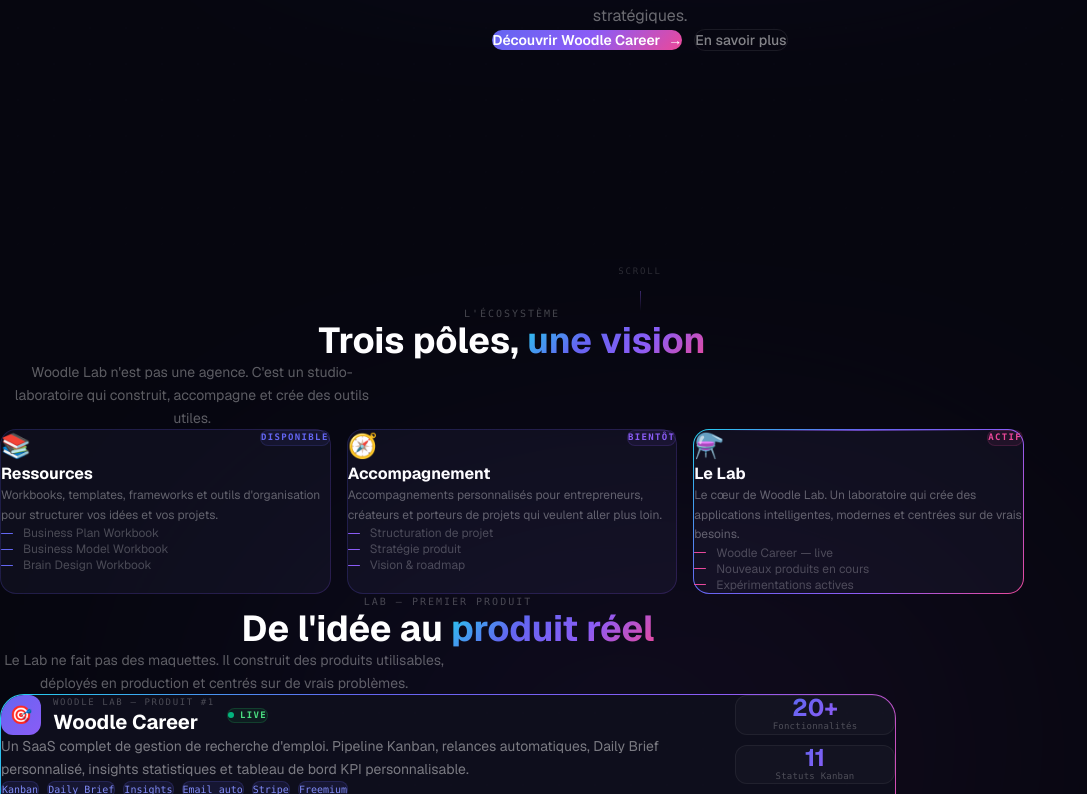
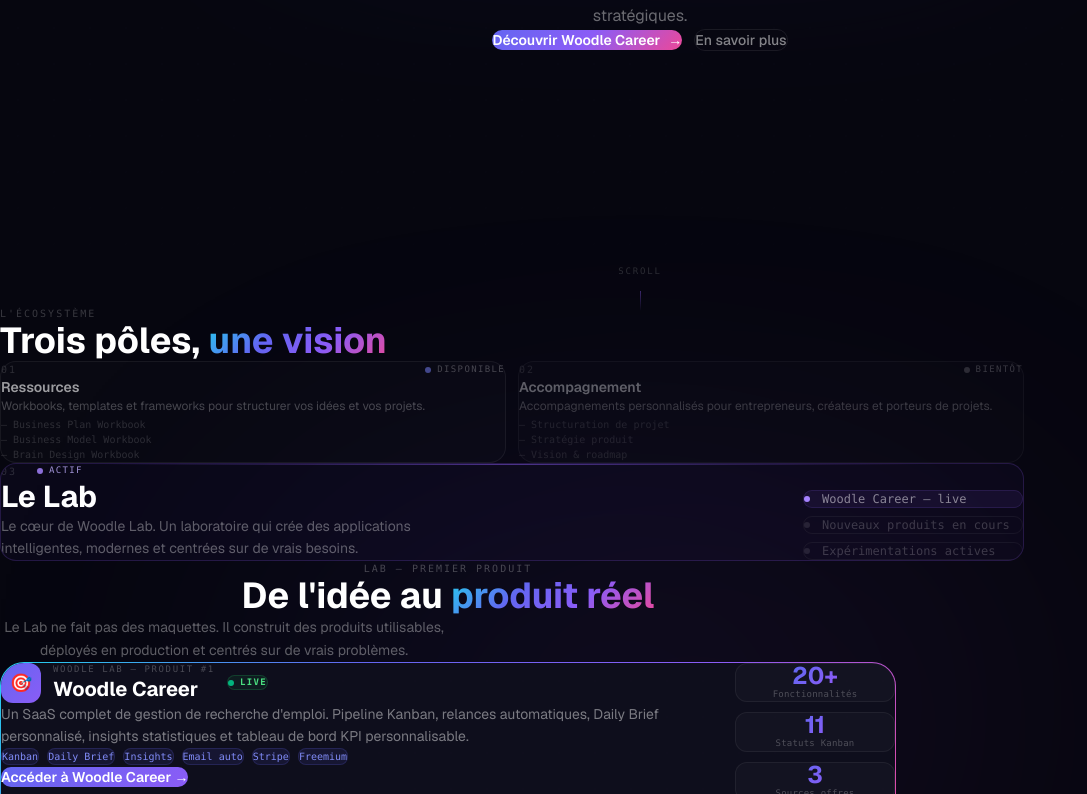
Before and after one commit to KhadySall/woodle-lab, a Next.js app: page / in a window 1280 px wide. Shown: the part 494-1288 px from the top of the page, without its empty margins (0-1087 px from the left). Built offline with nearby package versions, Linux system fonts and the light colour scheme.

Commit message:
design: refonte Ecosystem — hiérarchie visuelle, no emojis, Le Lab dominant

```diff
--- a/src/components/sections/Ecosystem.tsx
+++ b/src/components/sections/Ecosystem.tsx
@@ -2,39 +2,9 @@
 
 import { motion } from 'framer-motion'
 
-const POLES = [
-  {
-    icon: '📚',
-    label: 'Ressources',
-    desc: 'Workbooks, templates, frameworks et outils d\'organisation pour structurer vos idées et vos projets.',
-    items: ['Business Plan Workbook', 'Business Model Workbook', 'Brain Design Workbook'],
-    statusLabel: 'Disponible',
-    statusColor: '#6366f1',
-    highlight: false,
-  },
-  {
-    icon: '🧭',
-    label: 'Accompagnement',
-    desc: 'Accompagnements personnalisés pour entrepreneurs, créateurs et porteurs de projets qui veulent aller plus loin.',
-    items: ['Structuration de projet', 'Stratégie produit', 'Vision & roadmap'],
-    statusLabel: 'Bientôt',
-    statusColor: '#8b5cf6',
-    highlight: false,
-  },
-  {
-    icon: '⚗️',
-    label: 'Le Lab',
-    desc: 'Le cœur de Woodle Lab. Un laboratoire qui crée des applications intelligentes, modernes et centrées sur de vrais besoins.',
-    items: ['Woodle Career — live', 'Nouveaux produits en cours', 'Expérimentations actives'],
-    statusLabel: 'Actif',
-    statusColor: '#ec4899',
-    highlight: true,
-  },
-]
-
 export function Ecosystem() {
   return (
-    <section id="ecosystem" className="relative py-28 px-6">
+    <section id="ecosystem" className="relative py-32 px-6">
       <div className="max-w-5xl mx-auto">
 
         {/* Section header */}
@@ -43,77 +13,155 @@
           whileInView={{ opacity: 1, y: 0 }}
           viewport={{ once: true }}
           transition={{ duration: 0.6 }}
-          className="text-center mb-14"
+          className="mb-20"
         >
-          <p className="text-[10px] font-mono tracking-[0.2em] uppercase text-white/25 mb-4">
+          <p className="text-[10px] font-mono tracking-[0.2em] uppercase text-white/20 mb-3">
             L&apos;écosystème
           </p>
-          <h2 className="text-3xl sm:text-4xl font-bold text-white mb-4">
+          <h2 className="text-3xl sm:text-4xl font-bold text-white">
             Trois pôles,{' '}
             <span className="gradient-text">une vision</span>
           </h2>
-          <p className="text-white/35 max-w-sm mx-auto text-sm leading-relaxed">
-            Woodle Lab n&apos;est pas une agence. C&apos;est un studio-laboratoire qui construit,
-            accompagne et crée des outils utiles.
-          </p>
         </motion.div>
 
-        {/* Cards */}
-        <div className="grid grid-cols-1 md:grid-cols-3 gap-4">
-          {POLES.map((pole, i) => (
+        {/* Row 1 : Ressources + Accompagnement */}
+        <div className="grid grid-cols-1 sm:grid-cols-2 gap-3 mb-3">
+
+          {/* 01 — Ressources */}
           <motion.div
-              key={pole.label}
+            initial={{ opacity: 0, y: 20 }}
+            whileInView={{ opacity: 1, y: 0 }}
+            viewport={{ once: true }}
+            transition={{ duration: 0.6 }}
+            className="rounded-2xl p-7"
+            style={{
+              border: '1px solid rgba(255,255,255,0.06)',
+              background: 'rgba(255,255,255,0.015)',
+            }}
+          >
+            <div className="flex items-center justify-between mb-8">
+              <span className="text-[10px] font-mono text-white/15 tracking-[0.2em]">01</span>
+              <span className="flex items-center gap-1.5 text-[9px] font-mono uppercase tracking-[0.15em] text-white/25">
+                <span className="h-1.5 w-1.5 rounded-full bg-indigo-400/50" />
+                Disponible
+              </span>
+            </div>
+            <h3 className="text-sm font-semibold text-white/60 mb-2">Ressources</h3>
+            <p className="text-xs text-white/25 leading-relaxed mb-5">
+              Workbooks, templates et frameworks pour structurer vos idées et vos projets.
+            </p>
+            <ul className="space-y-1.5">
+              {['Business Plan Workbook', 'Business Model Workbook', 'Brain Design Workbook'].map(item => (
+                <li key={item} className="text-[10px] text-white/15 font-mono">— {item}</li>
+              ))}
+            </ul>
+          </motion.div>
+
+          {/* 02 — Accompagnement */}
+          <motion.div
+            initial={{ opacity: 0, y: 20 }}
+            whileInView={{ opacity: 1, y: 0 }}
+            viewport={{ once: true }}
+            transition={{ delay: 0.08, duration: 0.6 }}
+            className="rounded-2xl p-7"
+            style={{
+              border: '1px solid rgba(255,255,255,0.04)',
+              background: 'rgba(255,255,255,0.01)',
+            }}
+          >
+            <div className="flex items-center justify-between mb-8">
+              <span className="text-[10px] font-mono text-white/10 tracking-[0.2em]">02</span>
+              <span className="flex items-center gap-1.5 text-[9px] font-mono uppercase tracking-[0.15em] text-white/20">
+                <span className="h-1.5 w-1.5 rounded-full bg-white/15" />
+                Bientôt
+              </span>
+            </div>
+            <h3 className="text-sm font-semibold text-white/35 mb-2">Accompagnement</h3>
+            <p className="text-xs text-white/20 leading-relaxed mb-5">
+              Accompagnements personnalisés pour entrepreneurs, créateurs et porteurs de projets.
+            </p>
+            <ul className="space-y-1.5">
+              {['Structuration de projet', 'Stratégie produit', 'Vision & roadmap'].map(item => (
+                <li key={item} className="text-[10px] text-white/10 font-mono">— {item}</li>
+              ))}
+            </ul>
+          </motion.div>
+        </div>
+
+        {/* Row 2 : Le Lab — dominant */}
+        <motion.div
           initial={{ opacity: 0, y: 24 }}
           whileInView={{ opacity: 1, y: 0 }}
           viewport={{ once: true }}
-              transition={{ delay: i * 0.1, duration: 0.6 }}
-              className="relative rounded-2xl p-6"
+          transition={{ delay: 0.12, duration: 0.7 }}
+          className="relative rounded-2xl overflow-hidden"
           style={{
-                background: pole.highlight
-                  ? 'linear-gradient(#0E0E1C, #0E0E1C) padding-box, linear-gradient(135deg, #22d3ee, #6366f1, #8b5cf6, #ec4899) border-box'
-                  : 'linear-gradient(#0E0E1C, #0E0E1C) padding-box, linear-gradient(135deg, rgba(99,102,241,0.25), rgba(139,92,246,0.25)) border-box',
-                border: '1px solid transparent',
+            border: '1px solid rgba(139,92,246,0.2)',
+            background: 'rgba(139,92,246,0.04)',
           }}
         >
-              {/* Top shimmer for highlighted card */}
-              {pole.highlight && (
+          {/* Shimmer top */}
           <div
-                  className="absolute top-0 left-8 right-8 h-px rounded-full"
-                  style={{ background: 'linear-gradient(90deg, transparent, rgba(139,92,246,0.7), transparent)' }}
+            className="absolute top-0 left-0 right-0 h-px pointer-events-none"
+            style={{
+              background: 'linear-gradient(90deg, transparent 10%, rgba(139,92,246,0.5) 50%, transparent 90%)',
+            }}
           />
-              )}
 
-              <div className="flex items-start justify-between mb-5">
-                <span className="text-2xl">{pole.icon}</span>
-                <span
-                  className="text-[9px] font-mono font-bold px-2 py-0.5 rounded-full tracking-[0.15em] uppercase"
+          <div className="p-8 sm:p-10 sm:flex sm:items-end sm:justify-between gap-12">
+
+            {/* Left — headline + description */}
+            <div>
+              <div className="flex items-center gap-5 mb-8">
+                <span className="text-[10px] font-mono text-white/15 tracking-[0.2em]">03</span>
+                <span className="flex items-center gap-1.5 text-[9px] font-mono uppercase tracking-[0.15em] text-violet-300/80">
+                  <span className="h-1.5 w-1.5 rounded-full bg-violet-400 animate-pulse" />
+                  Actif
+                </span>
+              </div>
+              <h3 className="text-2xl sm:text-3xl font-bold text-white mb-3">Le Lab</h3>
+              <p className="text-sm text-white/35 leading-relaxed max-w-md">
+                Le cœur de Woodle Lab. Un laboratoire qui crée des applications
+                intelligentes, modernes et centrées sur de vrais besoins.
+              </p>
+            </div>
+
+            {/* Right — activity list */}
+            <div className="mt-8 sm:mt-0 flex flex-col gap-2 sm:min-w-[220px]">
+              <div
+                className="flex items-center gap-3 px-4 py-2.5 rounded-xl"
                 style={{
-                    background: `${pole.statusColor}15`,
-                    color: pole.statusColor,
-                    border: `1px solid ${pole.statusColor}28`,
+                  background: 'rgba(139,92,246,0.08)',
+                  border: '1px solid rgba(139,92,246,0.15)',
                 }}
               >
-                  {pole.statusLabel}
-                </span>
+                <span className="h-1.5 w-1.5 rounded-full bg-violet-400 shrink-0" />
+                <span className="text-xs font-mono text-white/50">Woodle Career — live</span>
               </div>
+              <div
+                className="flex items-center gap-3 px-4 py-2.5 rounded-xl"
+                style={{
+                  background: 'transparent',
+                  border: '1px solid rgba(255,255,255,0.05)',
+                }}
+              >
+                <span className="h-1.5 w-1.5 rounded-full bg-white/10 shrink-0" />
+                <span className="text-xs font-mono text-white/20">Nouveaux produits en cours</span>
+              </div>
+              <div
+                className="flex items-center gap-3 px-4 py-2.5 rounded-xl"
+                style={{
+                  background: 'transparent',
+                  border: '1px solid rgba(255,255,255,0.05)',
+                }}
+              >
+                <span className="h-1.5 w-1.5 rounded-full bg-white/10 shrink-0" />
+                <span className="text-xs font-mono text-white/20">Expérimentations actives</span>
+              </div>
+            </div>
+          </div>
+        </motion.div>
 
-              <h3 className="text-base font-bold text-white mb-2">{pole.label}</h3>
-              <p className="text-xs text-white/35 leading-relaxed mb-5">{pole.desc}</p>
-
-              <ul className="space-y-2">
-                {pole.items.map(item => (
-                  <li key={item} className="flex items-center gap-2.5 text-xs text-white/25">
-                    <span
-                      className="h-px w-3 shrink-0 rounded-full"
-                      style={{ background: pole.statusColor }}
-                    />
-                    {item}
-                  </li>
-                ))}
-              </ul>
-            </motion.div>
-          ))}
-        </div>
       </div>
     </section>
   )
```
Lines whose indentation alone changed are shown as unchanged.
